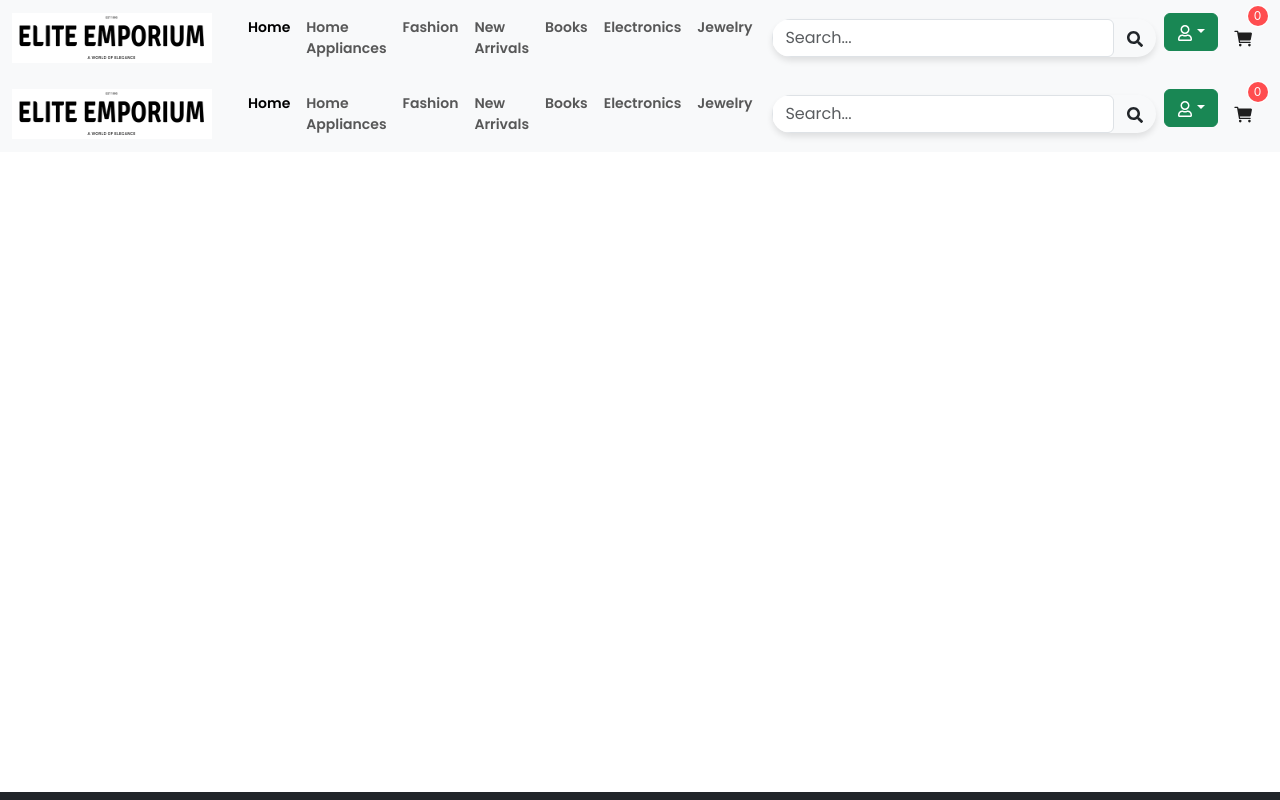
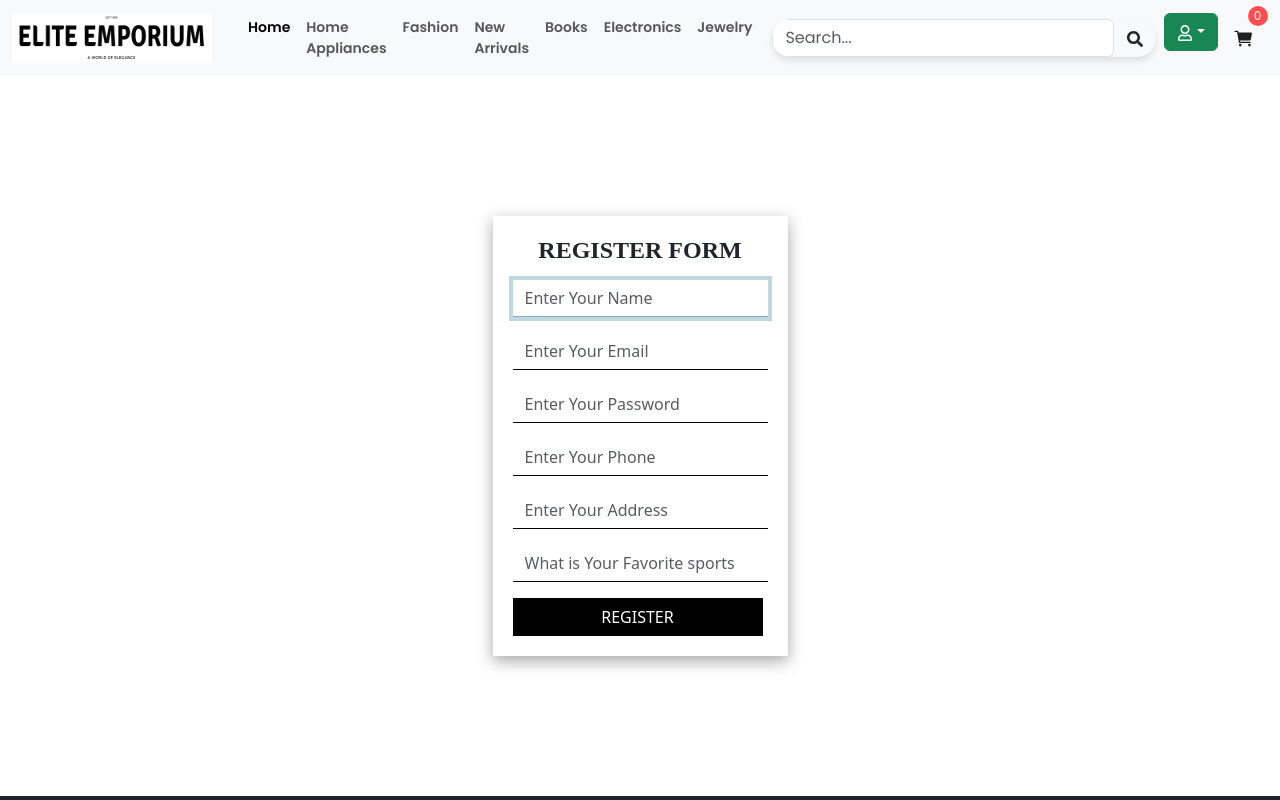
Before and after one commit to Arun-cn/E-Commerce-mern, a React (Create React App) app in the folder client/: page /register in a window 1280 px wide. Shown: the top 800 px of the page. Built offline with nearby package versions, Linux system fonts and the light colour scheme; no server answers.

Commit message:
fix: remove layut from register page

```diff
--- a/client/src/pages/Atuh/Register.js
+++ b/client/src/pages/Atuh/Register.js
@@ -1,6 +1,6 @@
 import React from "react";
 import { useState } from "react";
-import Layout from "../../components/Layout/Layout";
+
 import axiosInstance from "../../utils/axiosInstance";
 import { useNavigate } from "react-router-dom";
 import toast from "react-hot-toast";
@@ -39,7 +39,6 @@ function Register() {
   };
 
   return (
-    <Layout title="Register - Ecommer App">
     <div className="form-container" style={{ minHeight: "90vh" }}>
       <form onSubmit={handleSubmit}>
         <h4 className="title">REGISTER FORM</h4>
@@ -115,7 +114,6 @@ function Register() {
         </button>
       </form>
     </div>
-    </Layout>
   );
 }
 
```
Lines whose indentation alone changed are shown as unchanged.
